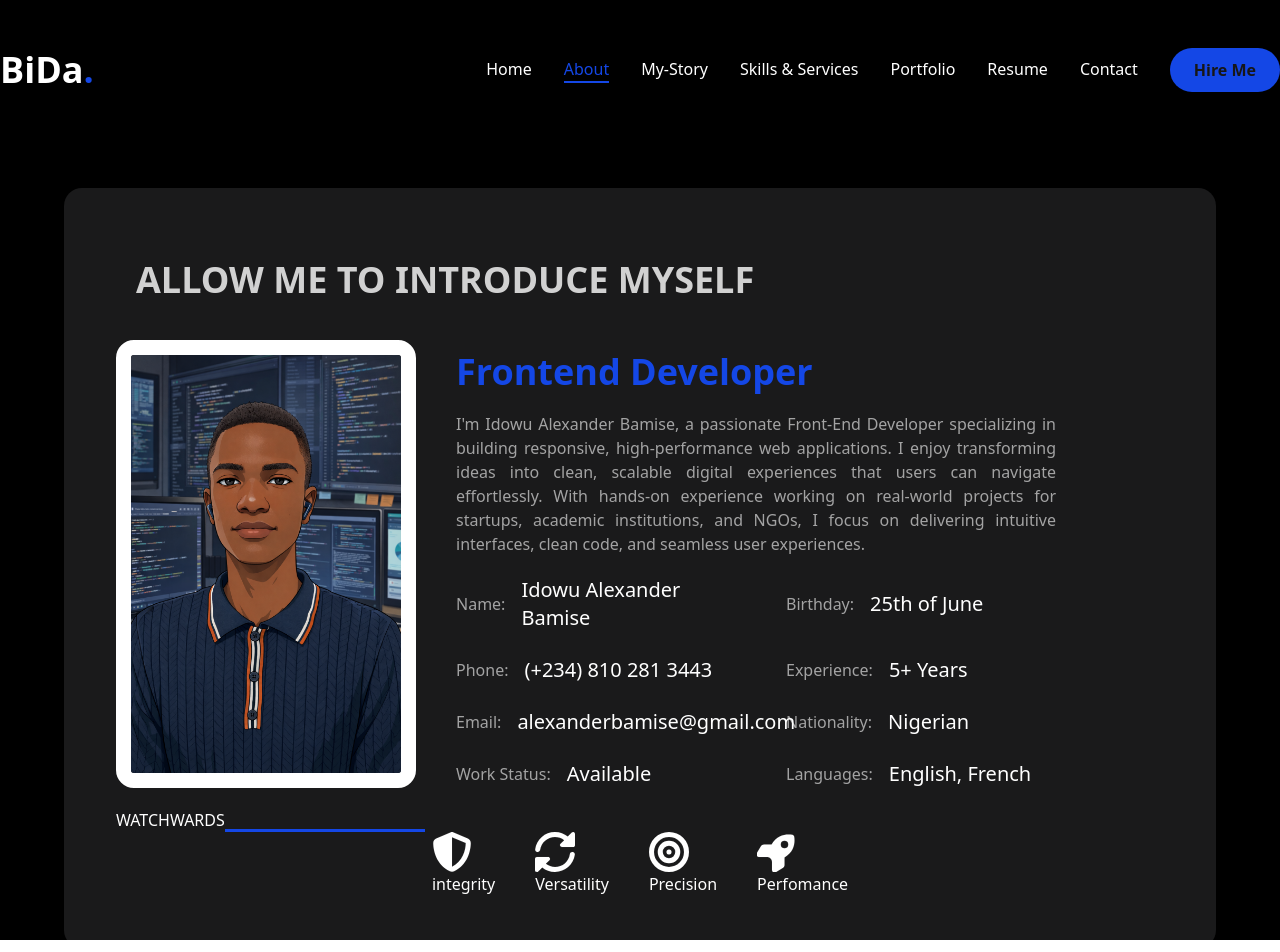
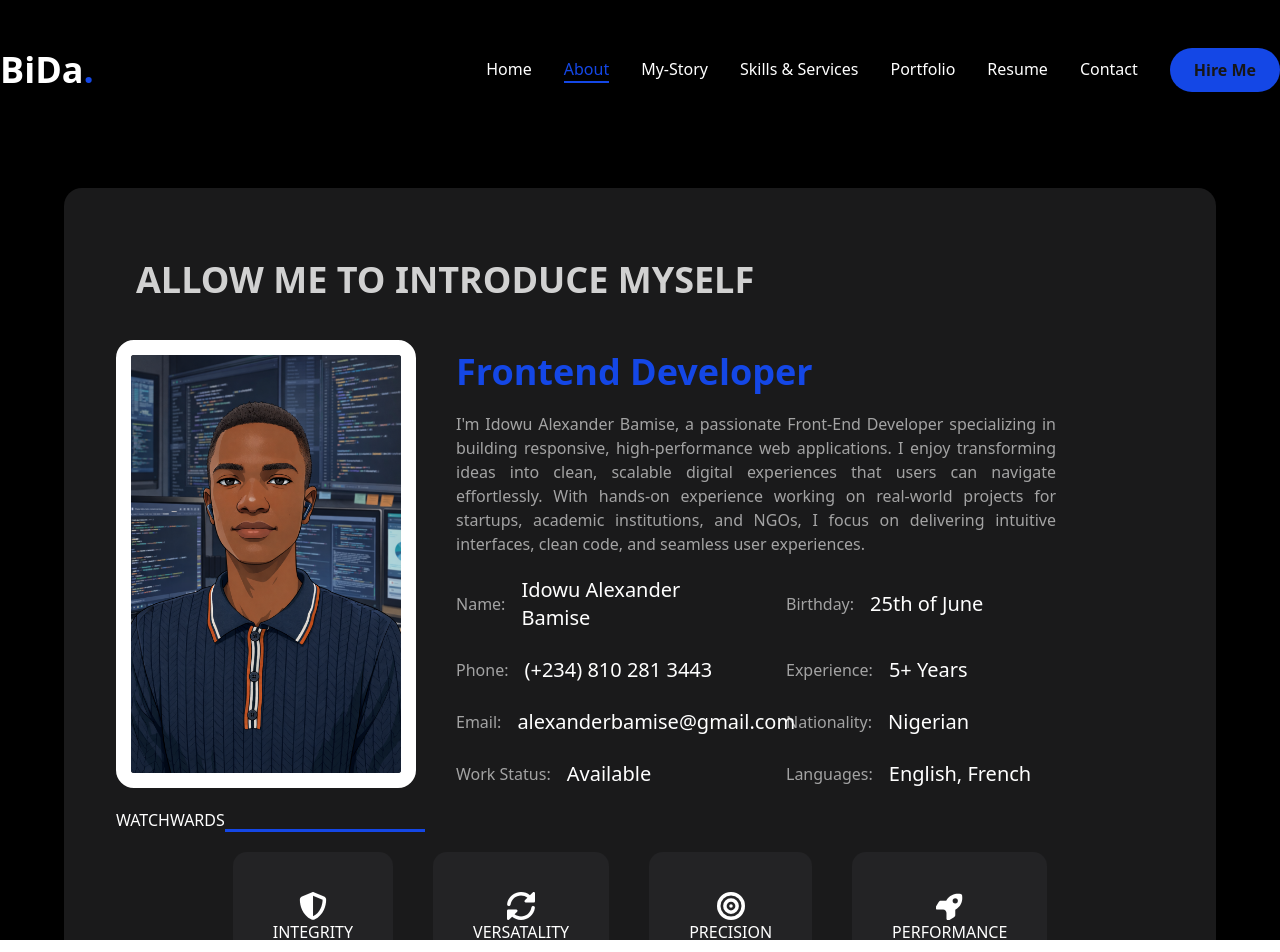
Before and after one commit to Bida3443/Bida-dev, a Next.js app: page /about in a window 1280 px wide. Shown: the top 952 px of the page. Built offline with nearby package versions, Linux system fonts and the light colour scheme.

Commit message:
My Porfolio

```diff
--- a/app/about/page.tsx
+++ b/app/about/page.tsx
@@ -59,38 +59,38 @@ const watch = [
              <svg
    xmlns="http://www.w3.org/2000/svg"
    viewBox="0 0 512 512"
-   className="w-10 h-10 stroke-white fill-white"><path d="M256 0c4.6 0 9.2 1 13.4 2.9L457.8 82.8c22 9.3 38.4 31 38.3 57.2-.5 99.2-41.3 280.7-213.6 363.2-16.7 8-36.1 8-52.8 0-172.4-82.5-213.1-264-213.6-363.2-.1-26.2 16.3-47.9 38.3-57.2L242.7 2.9C246.9 1 251.4 0 256 0zm0 66.8l0 378.1c138-66.8 175.1-214.8 176-303.4l-176-74.6 0 0z"/>
+   className="w-7 h-7 stroke-white fill-white"><path d="M256 0c4.6 0 9.2 1 13.4 2.9L457.8 82.8c22 9.3 38.4 31 38.3 57.2-.5 99.2-41.3 280.7-213.6 363.2-16.7 8-36.1 8-52.8 0-172.4-82.5-213.1-264-213.6-363.2-.1-26.2 16.3-47.9 38.3-57.2L242.7 2.9C246.9 1 251.4 0 256 0zm0 66.8l0 378.1c138-66.8 175.1-214.8 176-303.4l-176-74.6 0 0z"/>
    </svg>
         ),
-        text:"integrity",
+        text:"INTEGRITY",
     },
     {
         svg: (
      <svg
      xmlns="http://www.w3.org/2000/svg"
      viewBox="0 0 512 512"
-     className="w-10 h-10 stroke-white fill-white">
+     className="w-7 h-7 stroke-white fill-white">
     <path d="M480.1 192l7.9 0c13.3 0 24-10.7 24-24l0-144c0-9.7-5.8-18.5-14.8-22.2S477.9 .2 471 7L419.3 58.8C375 22.1 318 0 256 0 127 0 20.3 95.4 2.6 219.5 .1 237 12.2 253.2 29.7 255.7s33.7-9.7 36.2-27.1C79.2 135.5 159.3 64 256 64 300.4 64 341.2 79 373.7 104.3L327 151c-6.9 6.9-8.9 17.2-5.2 26.2S334.3 192 344 192l136.1 0zm29.4 100.5c2.5-17.5-9.7-33.7-27.1-36.2s-33.7 9.7-36.2 27.1c-13.3 93-93.4 164.5-190.1 164.5-44.4 0-85.2-15-117.7-40.3L185 361c6.9-6.9 8.9-17.2 5.2-26.2S177.7 320 168 320L24 320c-13.3 0-24 10.7-24 24L0 488c0 9.7 5.8 18.5 14.8 22.2S34.1 511.8 41 505l51.8-51.8C137 489.9 194 512 256 512 385 512 491.7 416.6 509.4 292.5z"/></svg>
         ),
-        text:"Versatility",
+        text:"VERSATALITY",
     },
     {
         svg: (
      <svg
      xmlns="http://www.w3.org/2000/svg"
      viewBox="0 0 512 512"
-     className="w-10 h-10 stroke-white fill-white"><path d="M448 256a192 192 0 1 0 -384 0 192 192 0 1 0 384 0zM0 256a256 256 0 1 1 512 0 256 256 0 1 1 -512 0zm256 80a80 80 0 1 0 0-160 80 80 0 1 0 0 160zm0-224a144 144 0 1 1 0 288 144 144 0 1 1 0-288zM224 256a32 32 0 1 1 64 0 32 32 0 1 1 -64 0z"/></svg>
+     className="w-7 h-7 stroke-white fill-white"><path d="M448 256a192 192 0 1 0 -384 0 192 192 0 1 0 384 0zM0 256a256 256 0 1 1 512 0 256 256 0 1 1 -512 0zm256 80a80 80 0 1 0 0-160 80 80 0 1 0 0 160zm0-224a144 144 0 1 1 0 288 144 144 0 1 1 0-288zM224 256a32 32 0 1 1 64 0 32 32 0 1 1 -64 0z"/></svg>
         ),
-        text:"Precision",
+        text:"PRECISION",
     },
     {
         svg: (
      <svg
      xmlns="http://www.w3.org/2000/svg"
      viewBox="0 0 512 512"
-     className="w-10 h-10 stroke-white fill-white"><path d="M128 320L24.5 320c-24.9 0-40.2-27.1-27.4-48.5L50 183.3C58.7 168.8 74.3 160 91.2 160l95 0c76.1-128.9 189.6-135.4 265.5-124.3 12.8 1.9 22.8 11.9 24.6 24.6 11.1 75.9 4.6 189.4-124.3 265.5l0 95c0 16.9-8.8 32.5-23.3 41.2l-88.2 52.9c-21.3 12.8-48.5-2.6-48.5-27.4L192 384c0-35.3-28.7-64-64-64l-.1 0zM400 160a48 48 0 1 0 -96 0 48 48 0 1 0 96 0z"/></svg>
+     className="w-7 h-7 stroke-white fill-white"><path d="M128 320L24.5 320c-24.9 0-40.2-27.1-27.4-48.5L50 183.3C58.7 168.8 74.3 160 91.2 160l95 0c76.1-128.9 189.6-135.4 265.5-124.3 12.8 1.9 22.8 11.9 24.6 24.6 11.1 75.9 4.6 189.4-124.3 265.5l0 95c0 16.9-8.8 32.5-23.3 41.2l-88.2 52.9c-21.3 12.8-48.5-2.6-48.5-27.4L192 384c0-35.3-28.7-64-64-64l-.1 0zM400 160a48 48 0 1 0 -96 0 48 48 0 1 0 96 0z"/></svg>
         ),
-        text:"Perfomance",
+        text:"PERFORMANCE",
     }
 ]
 
@@ -148,13 +148,13 @@ export default function About ()  {
                         <h4>WATCHWARDS <span className="border-b border-blue-700 w-50"></span></h4>
                         <div className="border-b-3 border-blue-700 w-50"></div>
                     </div>
-                    <div className="flex flex-row justify-center gap-10">
-                        <ul className="flex gap-10 justify-center">{watch.map((item, index)=>(
-                            <div key={index}>
+                    <div className="flex m-5 justify-center ">
+                        <div className="flex flex-wrap justify-center gap-10 ">{watch.map((item, index)=>(
+                            <div className="flex flex-col items-center justify-center bg-[#232325]  px-10 py-10 rounded-xl text-center min-w-37.5" key={index}>
                                 <div>{item.svg}</div>
                                 <div>{item.text}</div>
                             </div>
-                        ))}</ul>
+                        ))}</div>
                     </div>
                 </div>
             </div>
```
